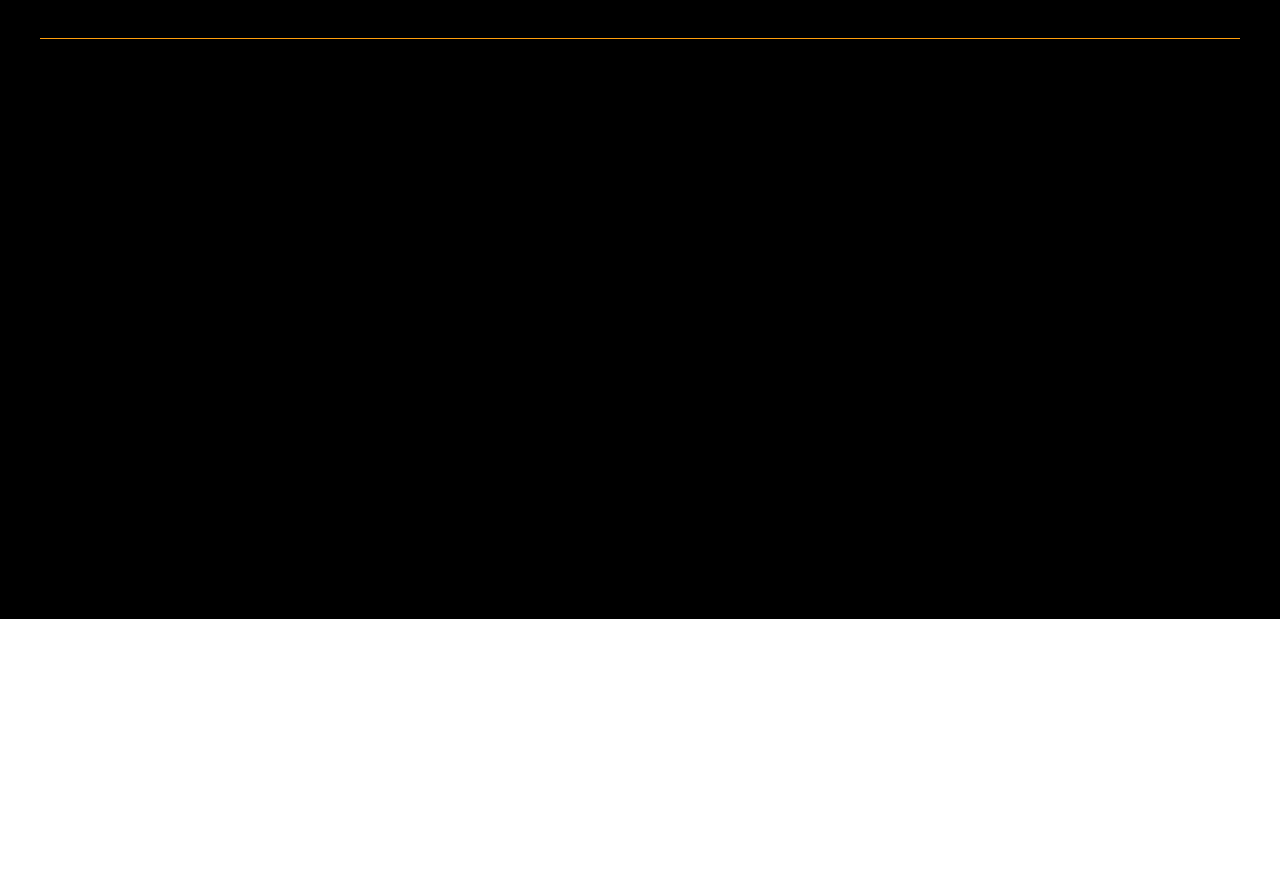
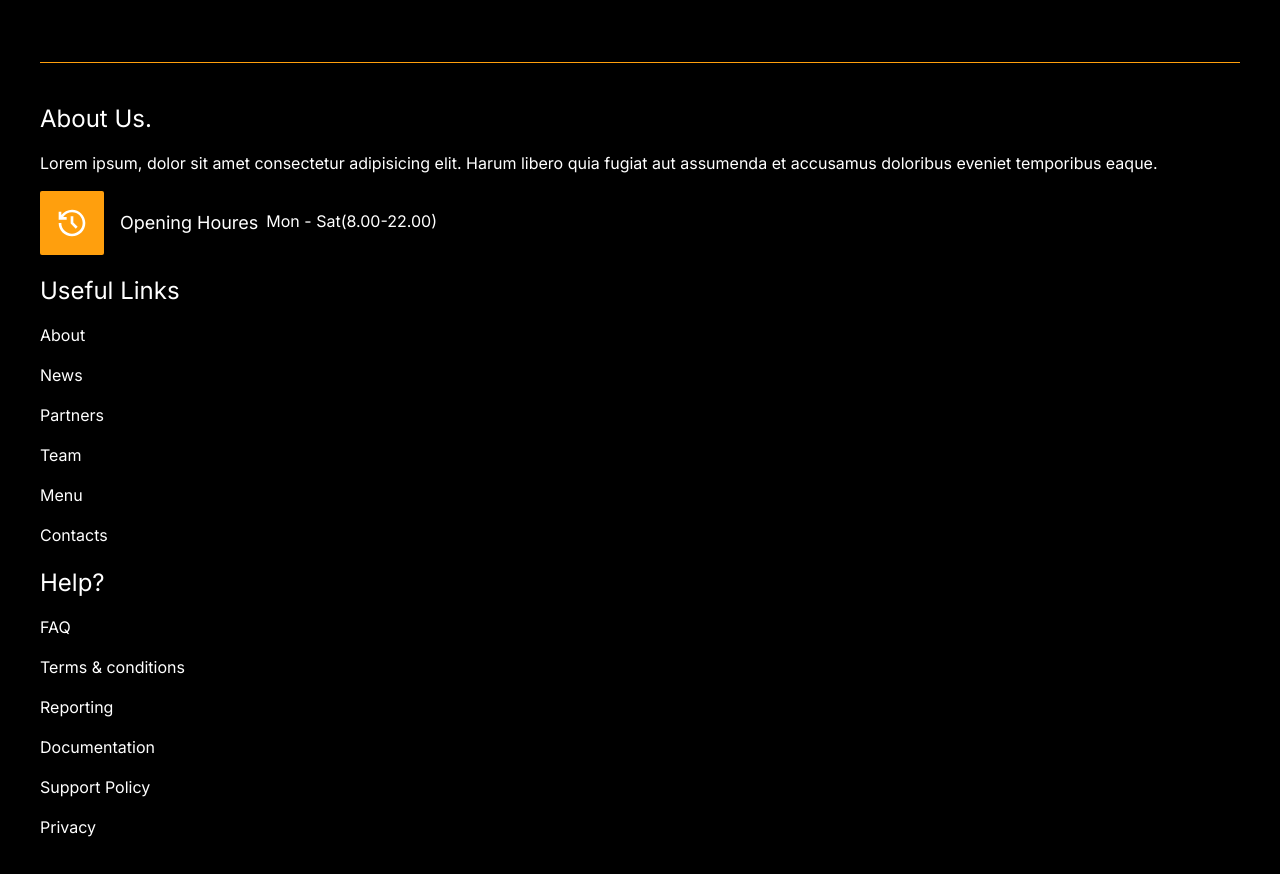
Before and after one commit to itsmhyne/hufood, a Next.js app: page / in a window 1280 px wide. Shown: the part 5959-6833 px from the top of the page. Before the commit the page ends 6578 px from the top, so only its background shows below. Built offline with nearby package versions, Linux system fonts and the light colour scheme.

Commit message:
penambahan sebagian flutter

```diff
--- a/app/globals.css
+++ b/app/globals.css
@@ -29,3 +29,9 @@
 ::-webkit-scrollbar-thumb {
   background-color: #ff9f0d;
 }
+
+/* Text Theme */
+.text-title {
+  font-family: Great Vibes;
+  color: #ff9f0d;
+}
--- a/app/page.tsx
+++ b/app/page.tsx
@@ -43,6 +43,7 @@ import {
   RiMessage2Line,
   RiShare2Line,
   RiShareLine,
+  RiHistoryLine,
 } from "react-icons/ri";
 import { TbBurger } from "react-icons/tb";
 import { LuCookie } from "react-icons/lu";
@@ -483,20 +484,60 @@ export default function Home() {
           <p className="text-base text-white font-normal mt-5">
             Don&apos;t wait make a smart & logical quote here. Its pretty easy.
           </p>
-          <div className="sub flex mt-10">
+          <div className="sub flex mt-10 w-full">
             <input
               type="text"
               name="email"
               id="email"
-              className="bg-primary text-white px-2 py-2 text-base placeholder:text-white placeholder:font-light placeholder:text-xs"
+              className="bg-primary text-white px-4 py-2 text-base placeholder:text-white placeholder:font-light placeholder:text-xs"
               placeholder="Enter Your Email"
             />
             <button className="bg-white text-primary text-base text-nowrap px-2">
-              Subscribe Now
+              Subscribe
             </button>
+          </div>
+          <div className="footer-bottom">
+            <div className="about">
+              <h5 className="textlg">About us</h5>
+            </div>
           </div>
         </div>
         <hr className="border-primary my-10" />
+        <div className="about-us">
+          <h5 className="text-white text-2xl">About Us.</h5>
+          <p className="text-white my-4">
+            Lorem ipsum, dolor sit amet consectetur adipisicing elit. Harum
+            libero quia fugiat aut assumenda et accusamus doloribus eveniet
+            temporibus eaque.
+          </p>
+          <div className="flex gap-4 items-center">
+            <div className="bg-primary p-4 rounded-sm">
+              <RiHistoryLine className="text-white w-8 h-8" />
+            </div>
+            <div className="text-white flex flex-wrap gap-2">
+              <h4 className="text-lg">Opening Houres</h4>
+              <h6 className="text-base">Mon - Sat(8.00-22.00)</h6>
+            </div>
+          </div>
+        </div>
+        <div className="useful-links text-white my-5">
+          <h5 className="text-2xl">Useful Links</h5>
+          <h4 className="mt-4 text-base">About</h4>
+          <h4 className="mt-4 text-base">News</h4>
+          <h4 className="mt-4 text-base">Partners</h4>
+          <h4 className="mt-4 text-base">Team</h4>
+          <h4 className="mt-4 text-base">Menu</h4>
+          <h4 className="mt-4 text-base">Contacts</h4>
+        </div>
+        <div className="help text-white my-5">
+          <h5 className="text-2xl">Help?</h5>
+          <h4 className="mt-4 text-base">FAQ</h4>
+          <h4 className="mt-4 text-base">Terms & conditions</h4>
+          <h4 className="mt-4 text-base">Reporting</h4>
+          <h4 className="mt-4 text-base">Documentation</h4>
+          <h4 className="mt-4 text-base">Support Policy</h4>
+          <h4 className="mt-4 text-base">Privacy</h4>
+        </div>
       </section>
       {/* end footer */}
 
```
